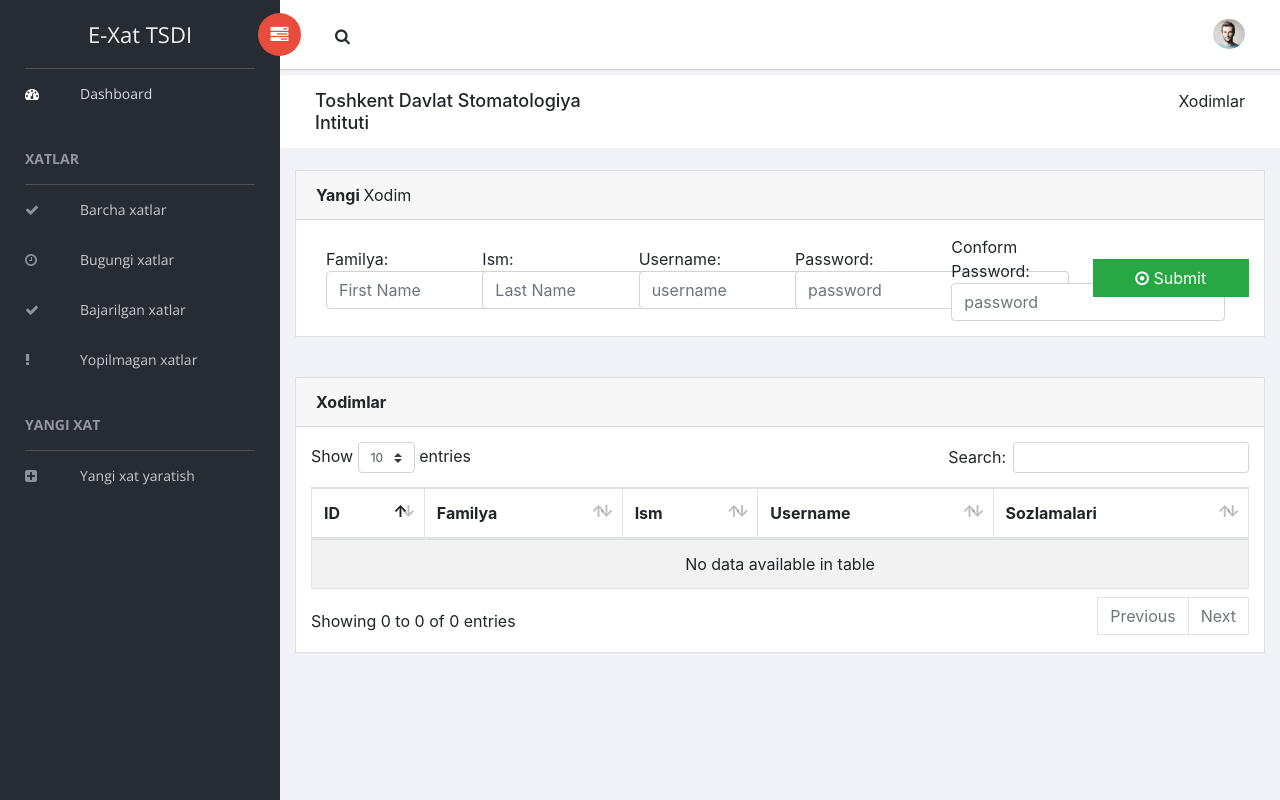
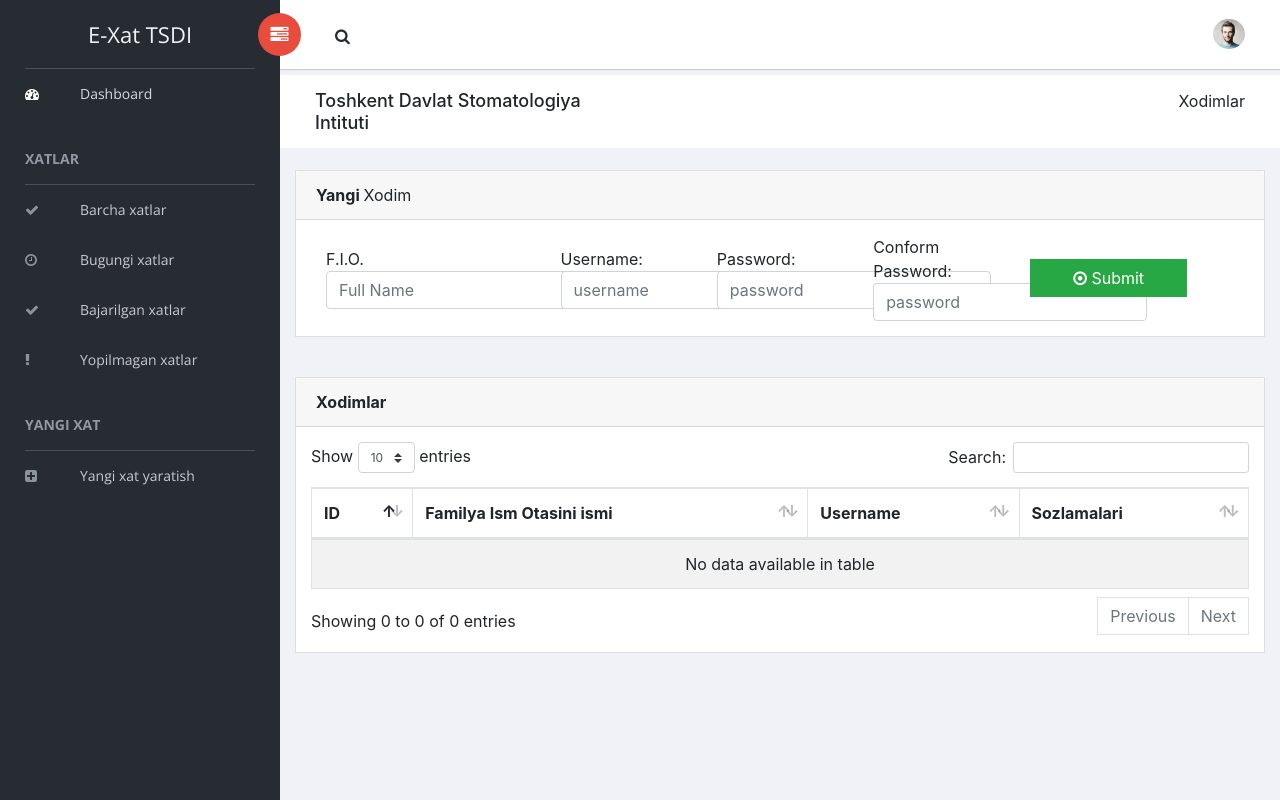
Before and after one commit to TalantDeveloper/e_xat, a Django app: template templates/user/users.html in a window 1280 px wide. Run offline with Django 5.2, Linux system fonts and the light colour scheme; the template is opened without the code that fills it, so the values that code supplies are empty; some libraries are stand-ins or nearby versions.

Commit message:
save change
save change

```diff
--- a/templates/user/users.html
+++ b/templates/user/users.html
@@ -37,42 +37,35 @@
                 <form action="{% url 'main:add-user' %}" method="post" class="form-inline"
                       enctype="multipart/form-data">
                     {% csrf_token %}
-                    <div class="form-group col-lg-2">
-                        <label for="exampleInputName2" class="pr-1  form-control-label">
-                            Familya:
+                    <div class="form-group col-lg-3">
+                        <label for="exampleInputName2" class="pr-3  form-control-label">
+                            F.I.O.
                         </label>
-                        <input type="text" id="exampleInputName2" placeholder="First Name" required
-                               class="form-control" name="first_name">
+                        <input type="text" id="exampleInputName2" placeholder="Full Name" required
+                               class="form-control" name="full_name">
                     </div>
                     <div class="form-group col-lg-2">
-                        <label for="exampleInputName2" class="pr-1  form-control-label">
-                            Ism:
-                        </label>
-                        <input type="text" id="exampleInputName2" placeholder="Last Name" required
-                               class="form-control" name="last_name">
-                    </div>
-                    <div class="form-group col-lg-2">
-                        <label for="exampleInputName2" class="pr-1  form-control-label">
+                        <label for="exampleInputName3" class="pr-1  form-control-label">
                             Username:
                         </label>
-                        <input type="text" id="exampleInputName2" placeholder="username" required
+                        <input type="text" id="exampleInputName3" placeholder="username" required
                                class="form-control" name="username">
                     </div>
                     <div class="form-group col-lg-2">
-                        <label for="exampleInputName2" class="pr-1  form-control-label">
+                        <label for="exampleInputName4" class="pr-1  form-control-label">
                             Password:
                         </label>
-                        <input type="password" id="exampleInputName2" placeholder="password" required
+                        <input type="password" id="exampleInputName4" placeholder="password" required
                                class="form-control" name="password">
                     </div>
                     <div class="form-group col-lg-2">
-                        <label for="exampleInputName2" class="pr-1  form-control-label">
+                        <label for="exampleInputName5" class="pr-1  form-control-label">
                             Conform Password:
                         </label>
-                        <input type="password" id="exampleInputName2" placeholder="password" required
+                        <input type="password" id="exampleInputName5" placeholder="password" required
                                class="form-control" name="conform_password">
                     </div>
-                    <button type="submit" class="col-lg-2 btn btn-success btn-group-md">
+                    <button type="submit" class="col-lg-2 ml-3 btn btn-success btn-group-md">
                         <i class="fa fa-dot-circle-o"></i> Submit
                     </button>
                 </form>
@@ -95,8 +88,7 @@
                                 <thead>
                                 <tr>
                                     <th>ID</th>
-                                    <th>Familya</th>
-                                    <th>Ism</th>
+                                    <th>Familya Ism Otasini ismi</th>
                                     <th>Username</th>
                                     <th>Sozlamalari</th>
                                 </tr>
@@ -107,19 +99,13 @@
                                         <td>{{ forloop.counter }}</td>
                                         <td>{{ user.first_name }}</td>
                                         <td>
-                                            {{ user.last_name }}
+                                           {{ user.username }}
                                         </td>
                                         <td>
-                                           {{ user.username }}
-                                        </td>
-
-                                        <td>
-                                            <a href="{% url 'main:delete-user' user.id %}"
-                                               class="btn btn-outline-danger">
+                                            <a href="{% url 'main:delete-user' user.id %}" class="btn btn-outline-danger">
                                                 O'chirish
                                             </a>
-                                            <a href="{% url 'main:update-user' user.id %}"
-                                               class="btn btn-outline-primary">
+                                            <a href="{% url 'main:update-user' user.id %}" class="btn btn-outline-primary">
                                                 O'zgartirish
                                             </a>
                                         </td>
```
Also changed, not shown: main/function.py (+2 -6 lines), templates/user/edit_user.html (+5 -19 lines).
